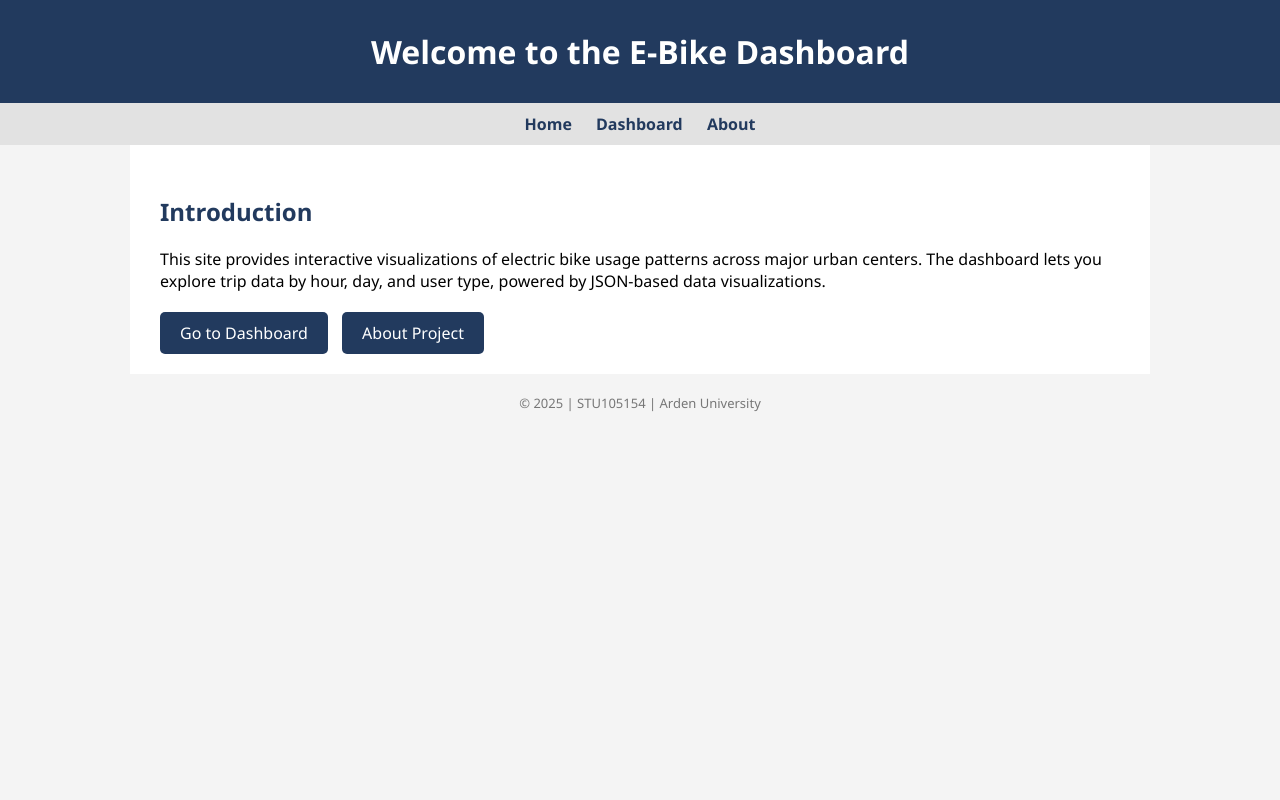
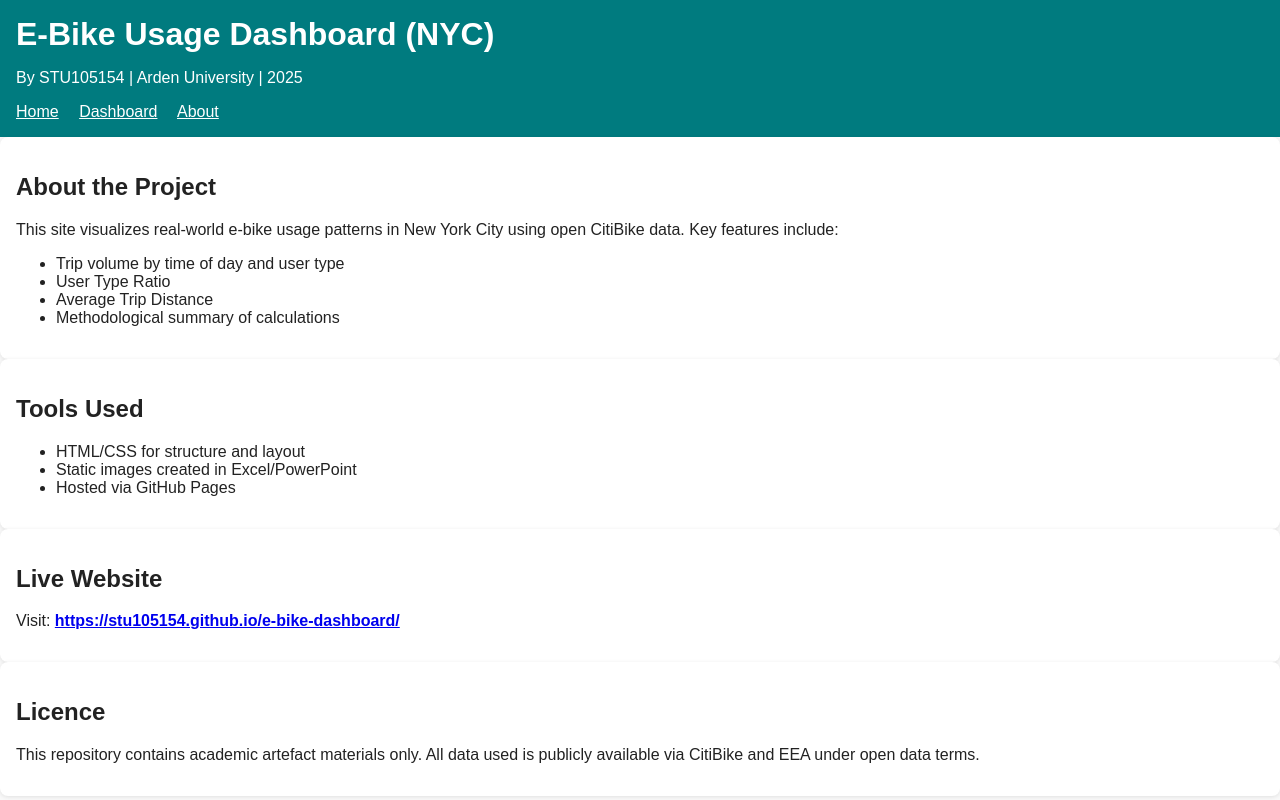
Before and after one commit to PatPintoo/STU105154-e-bike-dashboard-website, a plain HTML site: page index.html in a window 1280 px wide. Drawn offline with Linux system fonts and the light colour scheme.

Commit message:
Update index.html

```diff
--- a/index.html
+++ b/index.html
@@ -1,102 +1,52 @@
 <!DOCTYPE html>
 <html lang="en">
 <head>
-  <meta charset="UTF-8">
-  <title>Welcome | E-Bike Dashboard</title>
-  <style>
-    body {
-      font-family: 'Segoe UI', sans-serif;
-      margin: 0;
-      background-color: #f4f4f4;
-    }
-
-    header {
-      background-color: #223A5E;
-      color: white;
-      padding: 30px 20px;
-      text-align: center;
-    }
-
-    header h1 {
-      margin: 0;
-    }
-
-    nav {
-      background-color: #e2e2e2;
-      text-align: center;
-      padding: 10px;
-    }
-
-    nav a {
-      margin: 5px 10px;
-      text-decoration: none;
-      color: #223A5E;
-      font-weight: bold;
-    }
-
-    .container {
-      max-width: 960px;
-      margin: auto;
-      background: white;
-      padding: 30px;
-    }
-
-    h2 {
-      color: #223A5E;
-    }
-
-    p {
-      font-size: 16px;
-    }
-
-    .buttons {
-      margin-top: 30px;
-    }
-
-    .buttons a {
-      padding: 10px 20px;
-      background-color: #223A5E;
-      color: white;
-      text-decoration: none;
-      margin-right: 10px;
-      border-radius: 5px;
-    }
-
-    .buttons a:hover {
-      background-color: #1a2f4b;
-    }
-
-    footer {
-      text-align: center;
-      font-size: 13px;
-      margin: 20px 0;
-      color: #777;
-    }
-  </style>
+  <meta charset="UTF-8" />
+  <meta name="viewport" content="width=device-width, initial-scale=1.0"/>
+  <title>E-Bike Usage Dashboard (NYC)</title>
+  <link rel="stylesheet" href="css/style.css"/>
 </head>
 <body>
   <header>
-    <h1>Welcome to the E-Bike Dashboard</h1>
+    <h1>E-Bike Usage Dashboard (NYC)</h1>
+    <p class="sub">By STU105154 | Arden University | 2025</p>
+    <nav>
+      <a href="index.html">Home</a>
+      <a href="dashboard.html">Dashboard</a>
+      <a href="about.html">About</a>
+    </nav>
   </header>
 
-  <nav>
-    <a href="index.html">Home</a>
-    <a href="dashboard.html">Dashboard</a>
-    <a href="about.html">About</a>
-  </nav>
+  <main class="container">
+    <section>
+      <h2>About the Project</h2>
+      <p>This site visualizes real-world e-bike usage patterns in New York City using open CitiBike data. Key features include:</p>
+      <ul>
+        <li>Trip volume by time of day and user type</li>
+        <li>User Type Ratio</li>
+        <li>Average Trip Distance</li>
+        <li>Methodological summary of calculations</li>
+      </ul>
+    </section>
 
-  <div class="container">
-    <h2>Introduction</h2>
-    <p>This site provides interactive visualizations of electric bike usage patterns across major urban centers. The dashboard lets you explore trip data by hour, day, and user type, powered by JSON-based data visualizations.</p>
+    <section>
+      <h2>Tools Used</h2>
+      <ul>
+        <li>HTML/CSS for structure and layout</li>
+        <li>Static images created in Excel/PowerPoint</li>
+        <li>Hosted via GitHub Pages</li>
+      </ul>
+    </section>
 
-    <div class="buttons">
-      <a href="dashboard.html">Go to Dashboard</a>
-      <a href="about.html">About Project</a>
-    </div>
-  </div>
+    <section>
+      <h2>Live Website</h2>
+      <p>Visit: <a href="https://stu105154.github.io/e-bike-dashboard/" target="_blank"><strong>https://stu105154.github.io/e-bike-dashboard/</strong></a></p>
+    </section>
 
-  <footer>
-    &copy; 2025 | STU105154 | Arden University
-  </footer>
+    <section>
+      <h2>Licence</h2>
+      <p>This repository contains academic artefact materials only. All data used is publicly available via CitiBike and EEA under open data terms.</p>
+    </section>
+  </main>
 </body>
 </html>
```
